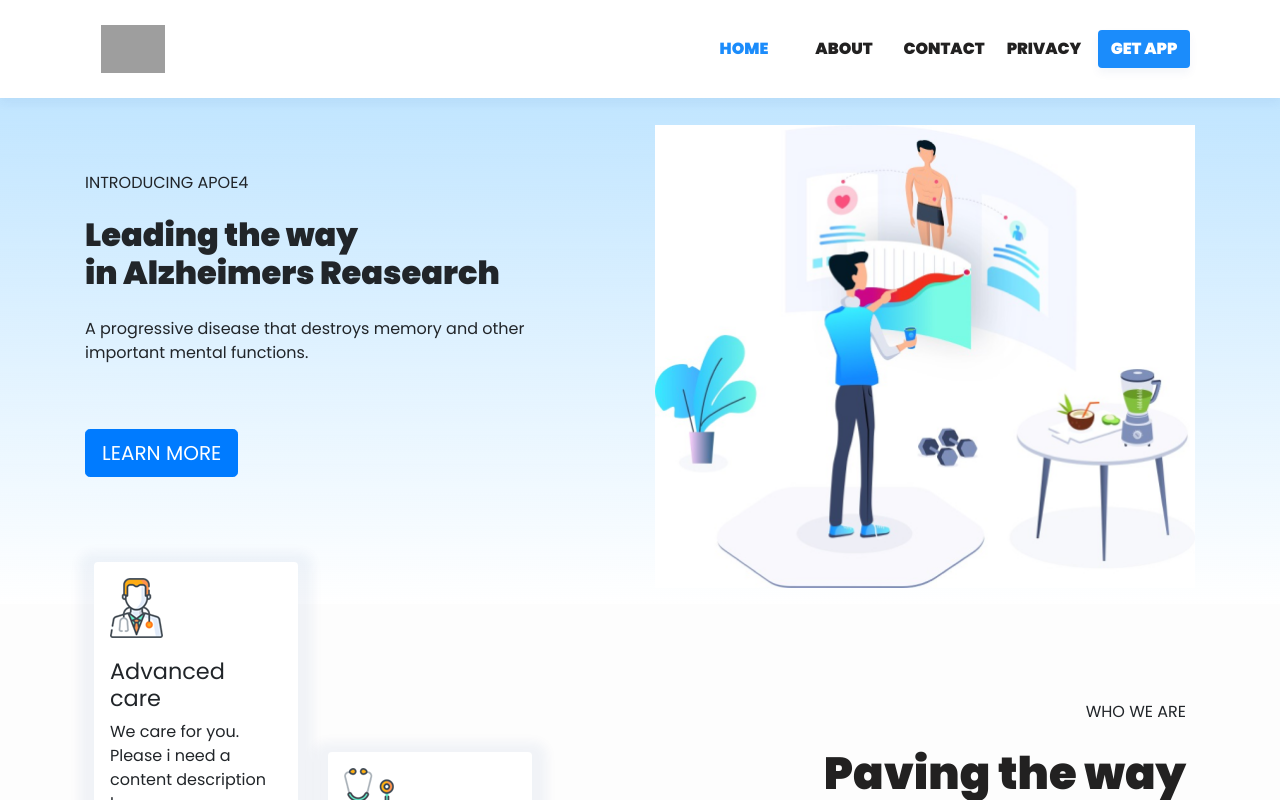
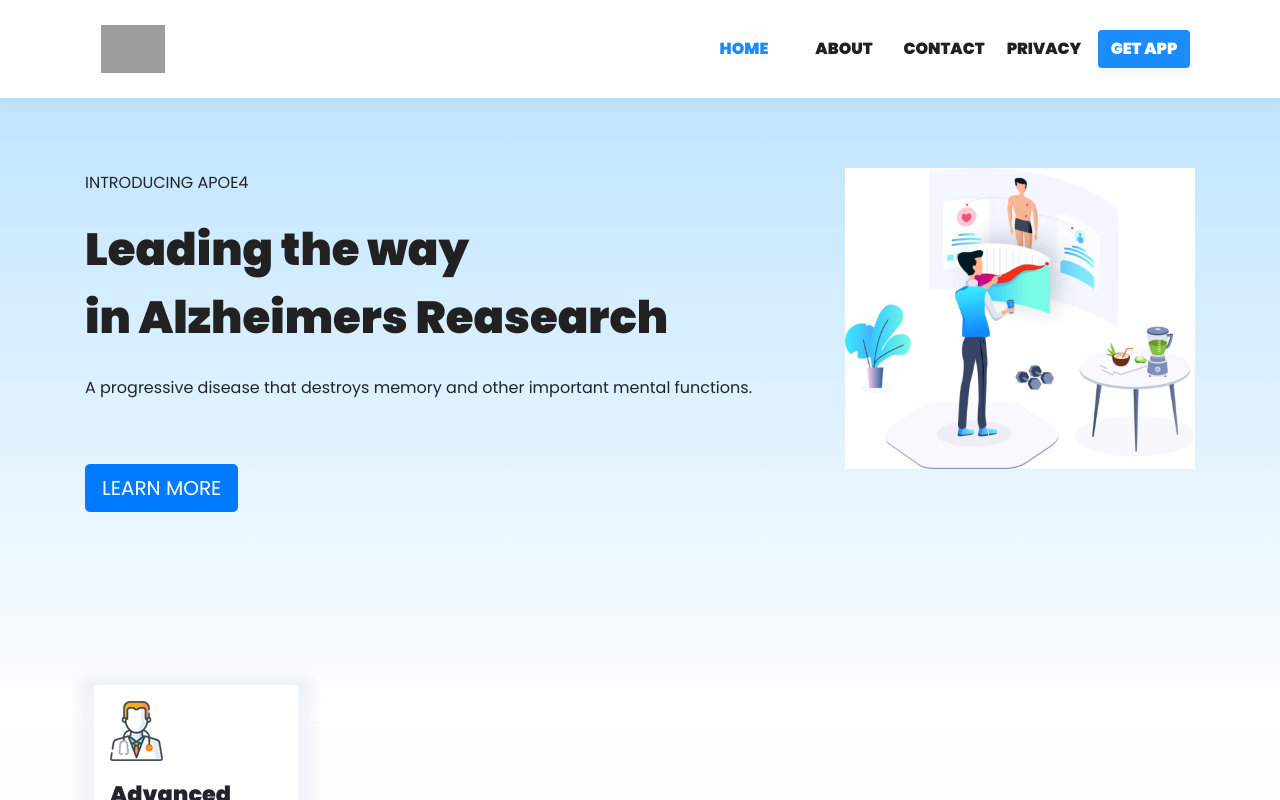
Before and after one commit to hnginternship5/apoe4, a Vue app: page / in a window 1280 px wide. Shown: the top 800 px of the page. Built offline with nearby package versions, Linux system fonts and the light colour scheme; grey boxes are pictures that could not be loaded; a small style sheet from the web is missing.

Commit message:
refactor/merge PR from seyi and refactor code

```diff
--- a/src/components/home/FeatureSection.vue
+++ b/src/components/home/FeatureSection.vue
@@ -93,6 +93,7 @@
 
     .feat-title {
         font-size: 1.4rem;
+        font-weight: 600;
     }
 
     .feat-desc-long {
--- a/src/components/home/WelcomeSection.vue
+++ b/src/components/home/WelcomeSection.vue
@@ -6,20 +6,18 @@
       <!-- end of section title -->
       <div class="row">
         <!-- featured info -->
-        <div class="col-10 mx-auto col-lg-6 featured-info mt-5 my-3">
+        <div class="col-10 mx-auto col-lg-8 featured-info mt-5 my-3">
           <div class="row height-max align-items-left">
             <div class="col text-left pr-5">
                <h6 class="title-heading mt-5 text-uppercase">introducing apoe4</h6>
-              <h2 class="font-weight-bold title mt-4">Leading the way<br> in Alzheimers Reasearch</h2>
-              <p class="mt-4">A progressive disease that destroys memory and other important mental functions.</p>
-              <a href="contact.html" class="btn btn-primary btn-lg mt-5" role="button">
-                Learn more
-              </a>
+              <h2 class="mt-4 bold-text">Leading the way<br> in Alzheimers Reasearch</h2>
+              <p class="mt-4 feat-desc-long">A progressive disease that destroys memory and other important mental functions.</p>
+              <router-link tag="a" class="btn btn-primary btn-lg mt-5" role="button" class-active="active" to="/contact" exact>Learn more</router-link>
             </div>
           </div>
         </div>
         <!-- featured img -->
-        <div class="col-10 mx-auto col-lg-6 featured-img align-self-center mt-5 my-3">
+        <div class="col-10 mx-auto col-lg-4 featured-img align-self-center mt-5 my-3">
           <!-- img container -->
           <div class="img-container">
             <img src="@/assets/img/header-artwork.png" alt="" class="img-fluid featured-photo">
@@ -35,6 +33,7 @@
 <style scoped>
 	.welcome {
         background: linear-gradient(180deg, #BEE4FF 0%, rgba(255, 255, 255, 0) 100%), #FFFFFF;
+        height: 650px;
 	}
 
 
@@ -53,6 +52,18 @@ header button,
     align-items: center;
     width: 150px;
     }
+
+    .feat-desc-long {
+        text-align: justify;
+    }
+
+    .bold-text {
+        font-weight: 800;
+        font-size: 45px;
+        line-height: normal;
+        text-align: left;
+        color: #222121;
+    }
 </style>
 
 <script>
```
Lines whose indentation alone changed are shown as unchanged.
